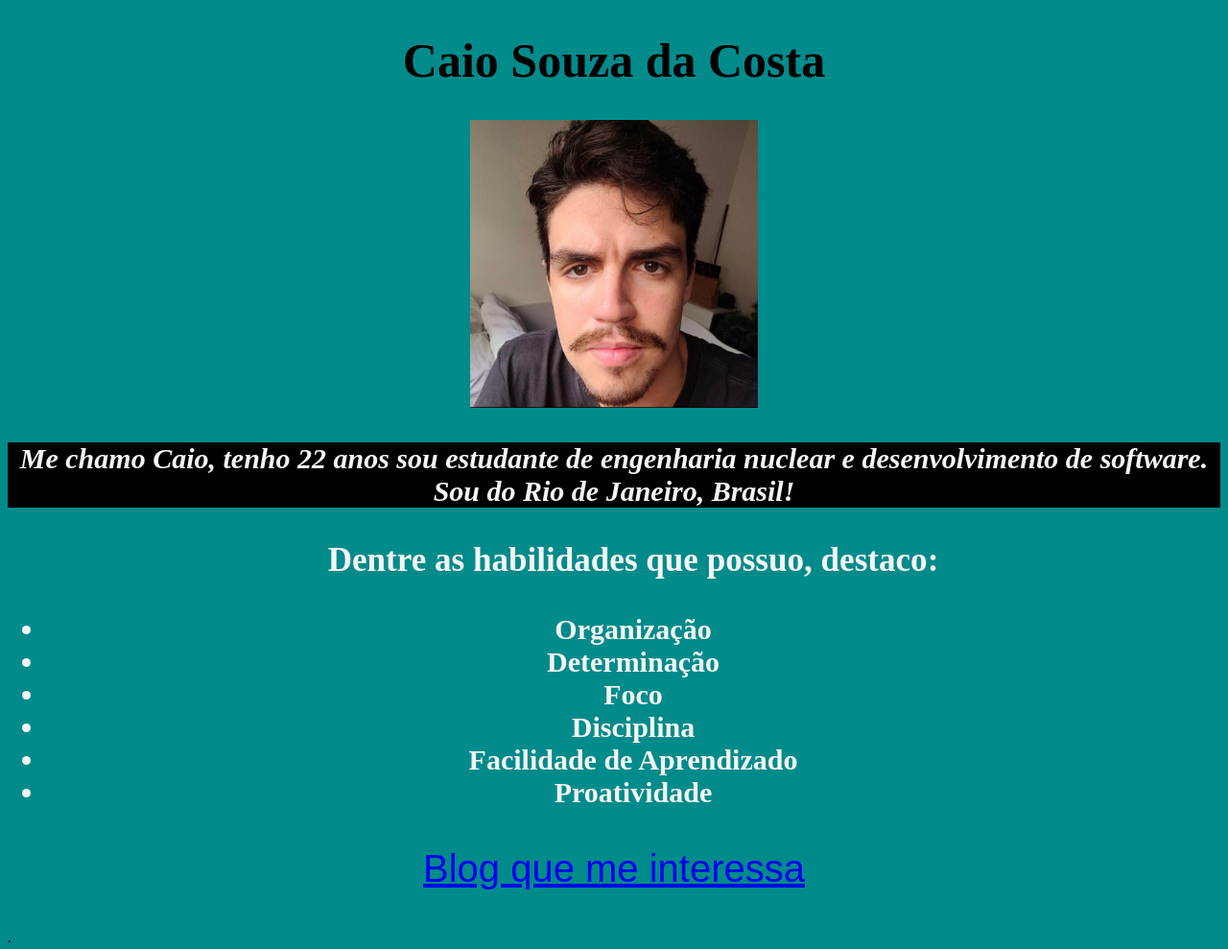
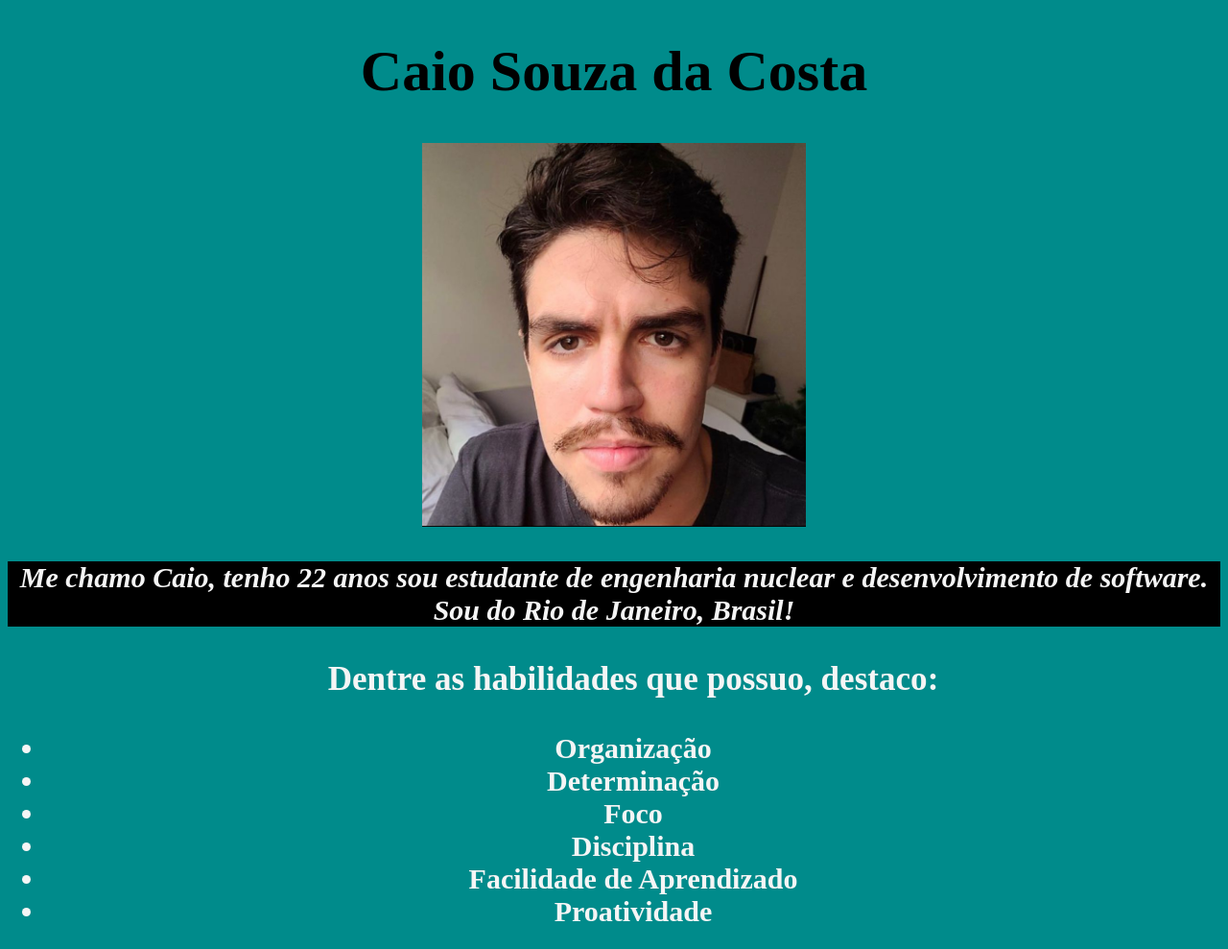
Before and after one commit to caio-coast/caio-coast.github.io, a plain HTML site: page index.html in a window 1280 px wide. Shown: the top 989 px of the page at 96% size. Drawn offline with Linux system fonts and the light colour scheme.

Commit message:
atualiazando o site

```diff
--- a/index.html
+++ b/index.html
@@ -11,7 +11,7 @@
        }
        .name {
         text-align: center;
-        font-size: 50px;
+        font-size: 60px;
        }
         .description {
         text-align: center;
@@ -52,7 +52,7 @@
 </head>
 <body>
     <h1 class="name" id="nome">Caio Souza da Costa</h1>
-    <h2 class="picture" id="foto minha"><img src="./autoretrato.jpg" alt="Estudande de desenvolvimento de software da trybe" width="300px"></h2>
+    <h2 class="picture" id="foto minha"><img src="./autoretrato.jpg" alt="Estudande de desenvolvimento de software da trybe" width="400px"></h2>
     <h3 class="description"><em>Me chamo Caio, tenho 22 anos sou estudante de engenharia nuclear e desenvolvimento de software. Sou do Rio de Janeiro, Brasil!</em></h3>
     <ul class="list"><h3 id="Habilidades individuais do estudante">Dentre as habilidades que possuo, destaco:</h3>
         <li>Organização</li>
```
